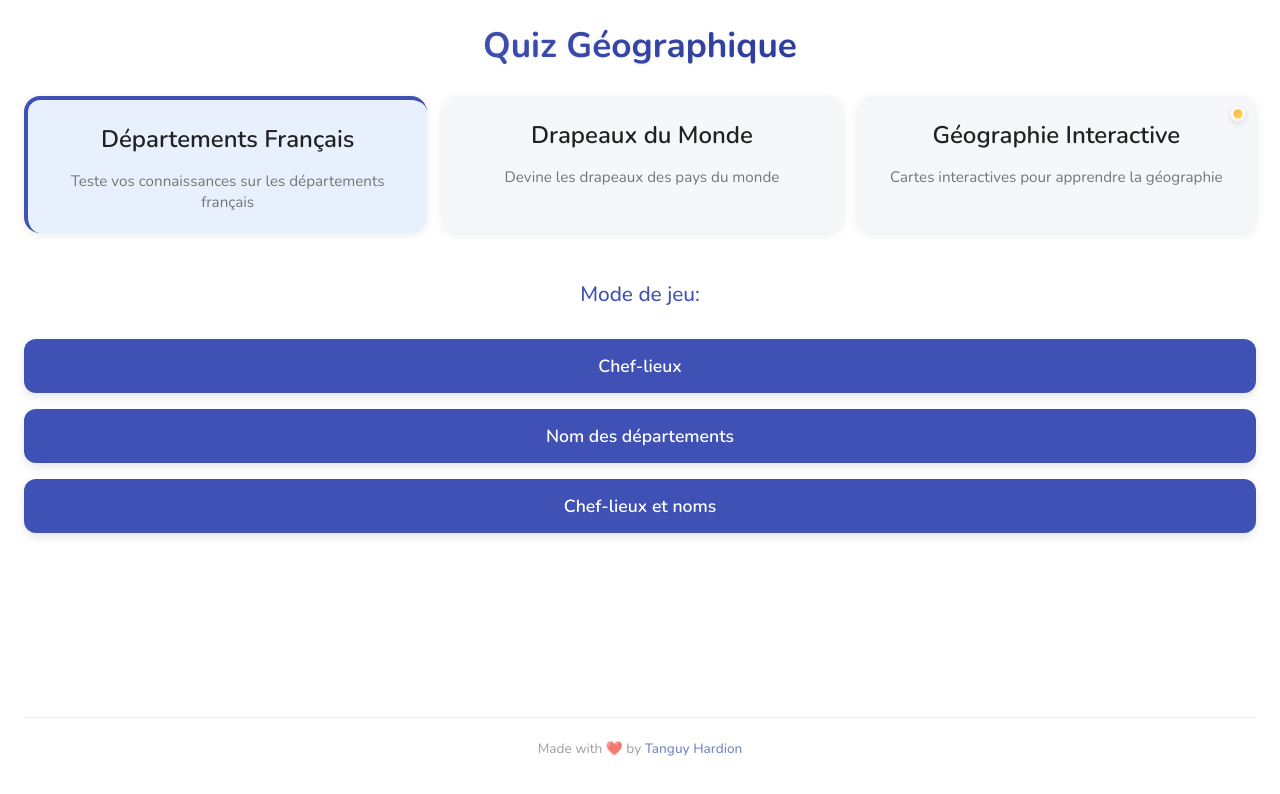
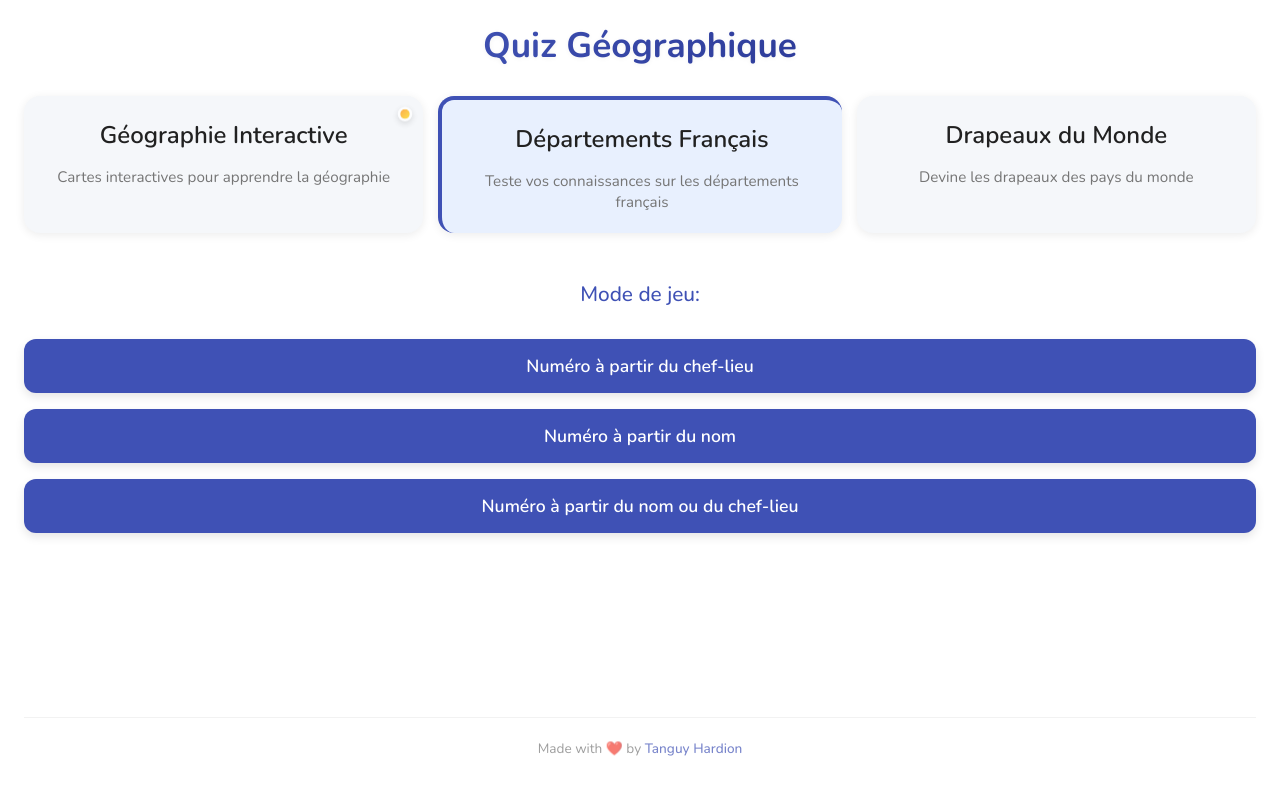
Before and after one commit to tanguyhardion/geography-guessing, a Vue app: page / in a window 1280 px wide. Shown: the top 794 px of the page. Built offline with nearby package versions, Linux system fonts and the light colour scheme.

Commit message:
feat: enhance game mode descriptions for clarity and consistency

```diff
--- a/src/pages/HomePage.vue
+++ b/src/pages/HomePage.vue
@@ -3,6 +3,16 @@
     <h1>Quiz Géographique</h1>
 
     <div class="game-selector">
+      <div
+        class="game-type"
+        :class="{ active: selectedGame === 'map' }"
+        @click="selectedGame = 'map'"
+      >
+        <div class="new-indicator"></div>
+        <h2>Géographie Interactive</h2>
+        <p>Cartes interactives pour apprendre la géographie</p>
+      </div>
+
       <div
         class="game-type"
         :class="{ active: selectedGame === 'departments' }"
@@ -20,24 +30,14 @@
         <h2>Drapeaux du Monde</h2>
         <p>Devine les drapeaux des pays du monde</p>
       </div>
-
-      <div
-        class="game-type"
-        :class="{ active: selectedGame === 'map' }"
-        @click="selectedGame = 'map'"
-      >
-        <div class="new-indicator"></div>
-        <h2>Géographie Interactive</h2>
-        <p>Cartes interactives pour apprendre la géographie</p>
-      </div>
     </div>
     <div v-if="selectedGame === 'departments'" class="mode-buttons">
       <h3>Mode de jeu:</h3>
-      <button @click="startGame('guessChefLieu')">Chef-lieux</button>
+      <button @click="startGame('guessChefLieu')">Numéro à partir du chef-lieu</button>
       <button @click="startGame('guessDepartmentName')">
-        Nom des départements
+        Numéro à partir du nom
       </button>
-      <button @click="startGame('guessBoth')">Chef-lieux et noms</button>
+      <button @click="startGame('guessBoth')">Numéro à  partir du nom ou du chef-lieu</button>
     </div>
     <div v-else-if="selectedGame === 'map'" class="mode-buttons">
       <h3>Mode de jeu:</h3>
@@ -62,10 +62,10 @@
     >
       <h3>Mode de jeu:</h3>
       <button @click="selectFlagMode('normal')">
-        Deviner le pays depuis le drapeau
+        Pays depuis le drapeau
       </button>
       <button @click="selectFlagMode('reverse')">
-        Deviner le drapeau depuis le pays
+        Drapeau depuis le pays
       </button>
     </div>
     <div
```
